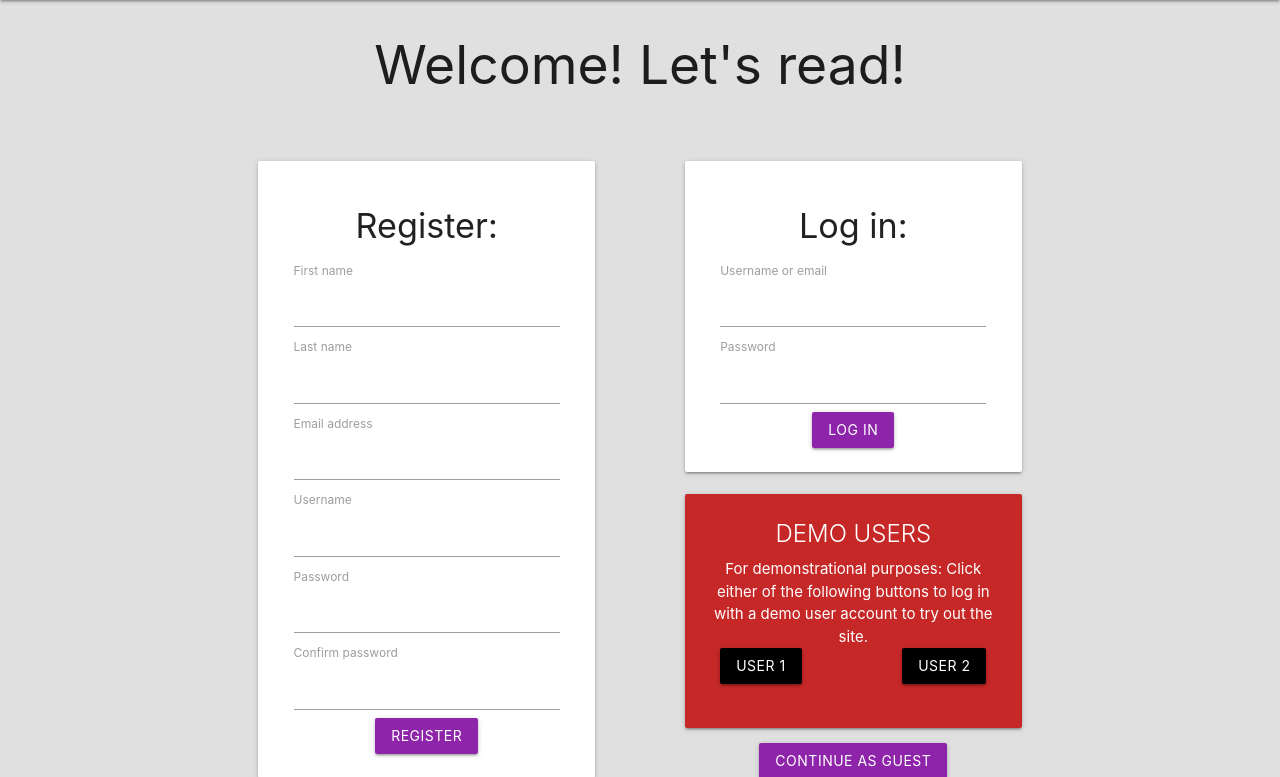
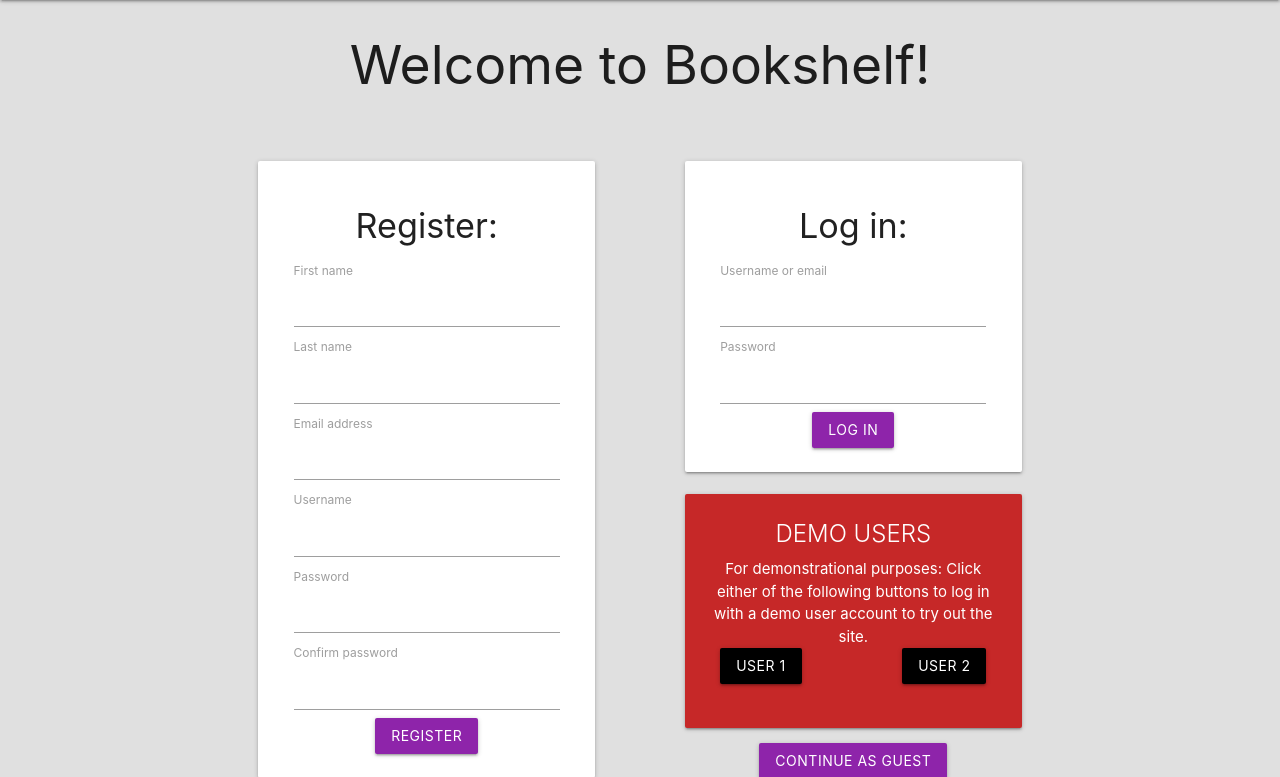
Before and after one commit to benscruton/books_project, a Django app: page /login/ in a window 1280 px wide. Shown: the part 64-841 px from the top of the page. Run offline with Django 3.2, Linux system fonts and the light colour scheme.

Commit message:
minor updates to login page

```diff
--- a/login_app/templates/login_index.html
+++ b/login_app/templates/login_index.html
@@ -3,7 +3,7 @@
 
 <div class="container">
 
-    <h2 class="center-align">Welcome!  Let's read!</h2>
+    <h2 class="center-align">Welcome to Bookshelf!</h2>
     <p>&nbsp;</p>
 
     {% if messages %}
@@ -73,8 +73,6 @@
             </form>
         </div>
 
-
-
         <div class="card col s10 offset-s1 red darken-3 white-text">
             <div class="card-content row">
                 <p class="card-title center-align">DEMO USERS</p>
```
Also changed, not shown: db.sqlite3.
